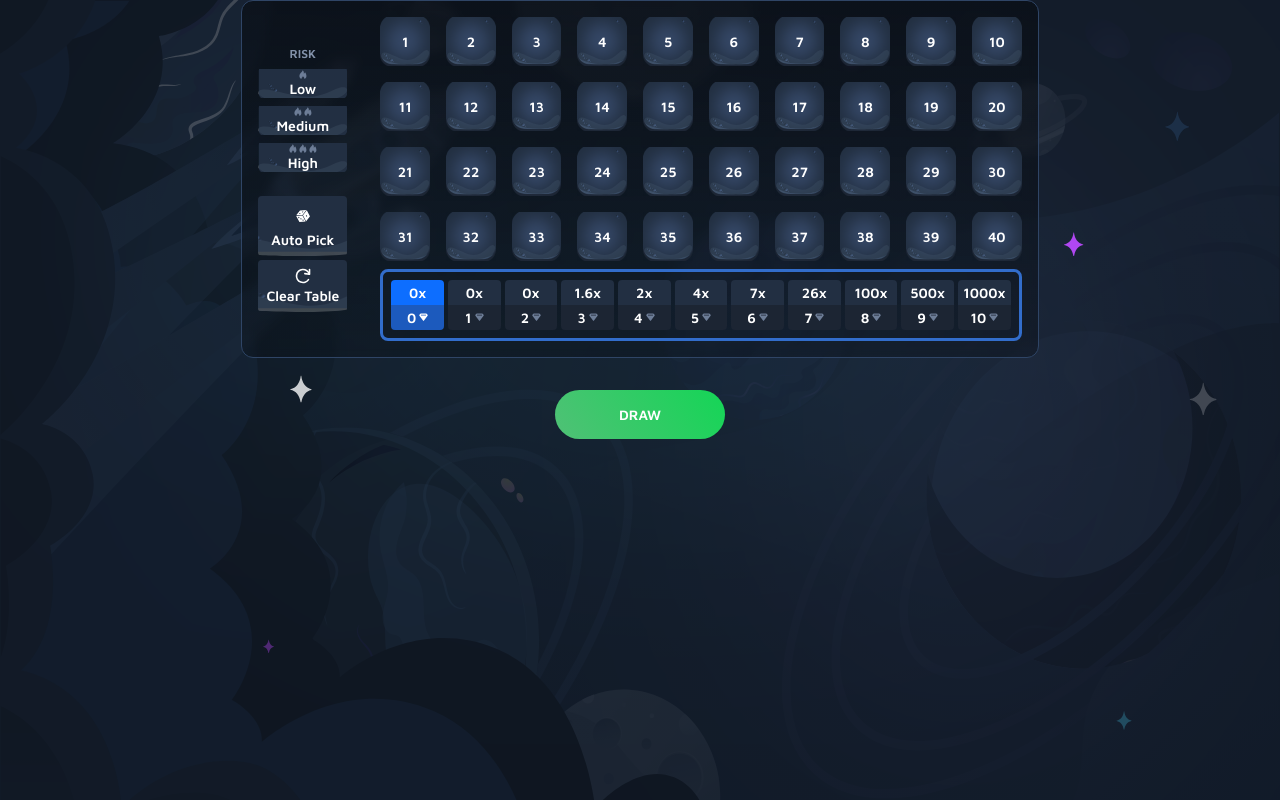
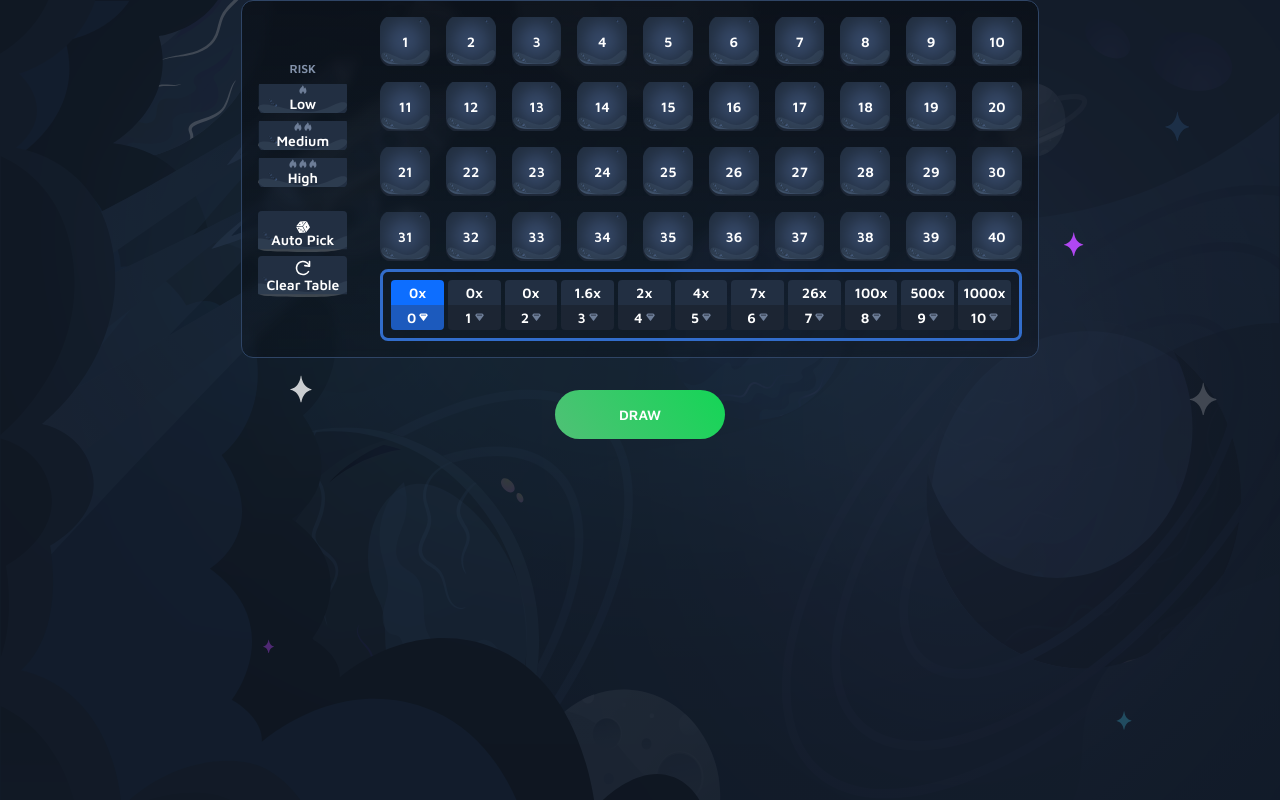
Before and after one commit to garneck/kenothings, a Next.js app: page /keno in a window 1280 px wide. Built offline with nearby package versions, Linux system fonts and the light colour scheme.

Commit message:
fix(useAnimations): fixes autopick

```diff
--- a/src/components/keno/list/useAnimations.ts
+++ b/src/components/keno/list/useAnimations.ts
@@ -17,7 +17,7 @@ const useAnimations = (
 
   useEffect(() => {
     const unsubscribe = startAppListening({
-      matcher: isAnyOf(generate, autoPick),
+      actionCreator: generate,
       effect: (action, listenerApi) => {
         const newValues = listenerApi.getState().draw.value;
         const newSelectedValues = listenerApi.getState().draw.selectedValues;
@@ -44,6 +44,33 @@ const useAnimations = (
     });
     return () => unsubscribe();
   }, [refs, winningValues]);
+
+  useEffect(() => {
+    const unsubscribe = startAppListening({
+      actionCreator: autoPick,
+      effect: (action, listenerApi) => {
+        const newSelectedValues = listenerApi.getState().draw.selectedValues;
+        setRefs(
+          refs.map((ref, idx) => {
+            ref.update({
+              to: {
+                backgroundImage: getBackground(
+                  getVariant(idx + 1, newSelectedValues, winningValues)
+                ),
+              },
+            });
+            return ref;
+          })
+        );
+        setRefsToAnimate(
+          Array.from(new Set([...selectedValues, ...newSelectedValues]))
+            .sort((a, b) => a - b)
+            .map((id) => refs[id - 1])
+        );
+      },
+    });
+    return () => unsubscribe();
+  }, [refs, winningValues, selectedValues]);
 
   useEffect(() => {
     const unsubscribe = startAppListening({
--- a/src/components/keno/tableControls.tsx
+++ b/src/components/keno/tableControls.tsx
@@ -18,7 +18,7 @@ const TableControls: React.FC = () => {
     <TableControlsContainer>
       <TableControlsButton onClick={handleAutoPick}>
         <TableControlsButtonElement>
-          <Image src="/images/dice.svg" alt="dice" width={24} height={24} />
+          <Dice src="/images/dice.svg" alt="dice" width={24} height={24} />
         </TableControlsButtonElement>
         <TableControlsButtonElement>auto pick</TableControlsButtonElement>
       </TableControlsButton>
@@ -36,14 +36,23 @@ const TableControlsContainer = styled.div`
   display: flex;
   flex-flow: column nowrap;
   gap: 4px;
+  height: 100%;
+  width: 100%;
+  align-items: center;
+  justify-content: center;
+`;
+
+const Dice = styled(Image)`
+  margin-bottom: -8px;
 `;
 
 const TableControlsButton = styled.button`
   cursor: pointer;
-  padding: 8px;
+  padding: 4px 8px;
   display: flex;
   flex-flow: column nowrap;
   align-items: center;
+  width: 100%;
 
   background: transparent;
   background-image: ${(props) => props.theme.buttonBackgrounds.risk};
@@ -55,9 +64,12 @@ const TableControlsButton = styled.button`
   outline: none;
 `;
 
-const TableControlsButtonElement = styled.span`
+const TableControlsButtonElement = styled.div`
   text-transform: capitalize;
   padding: 0;
+  display: flex;
+  justify-content: center;
+  align-items: center;
 `;
 
 export default TableControls;
```
